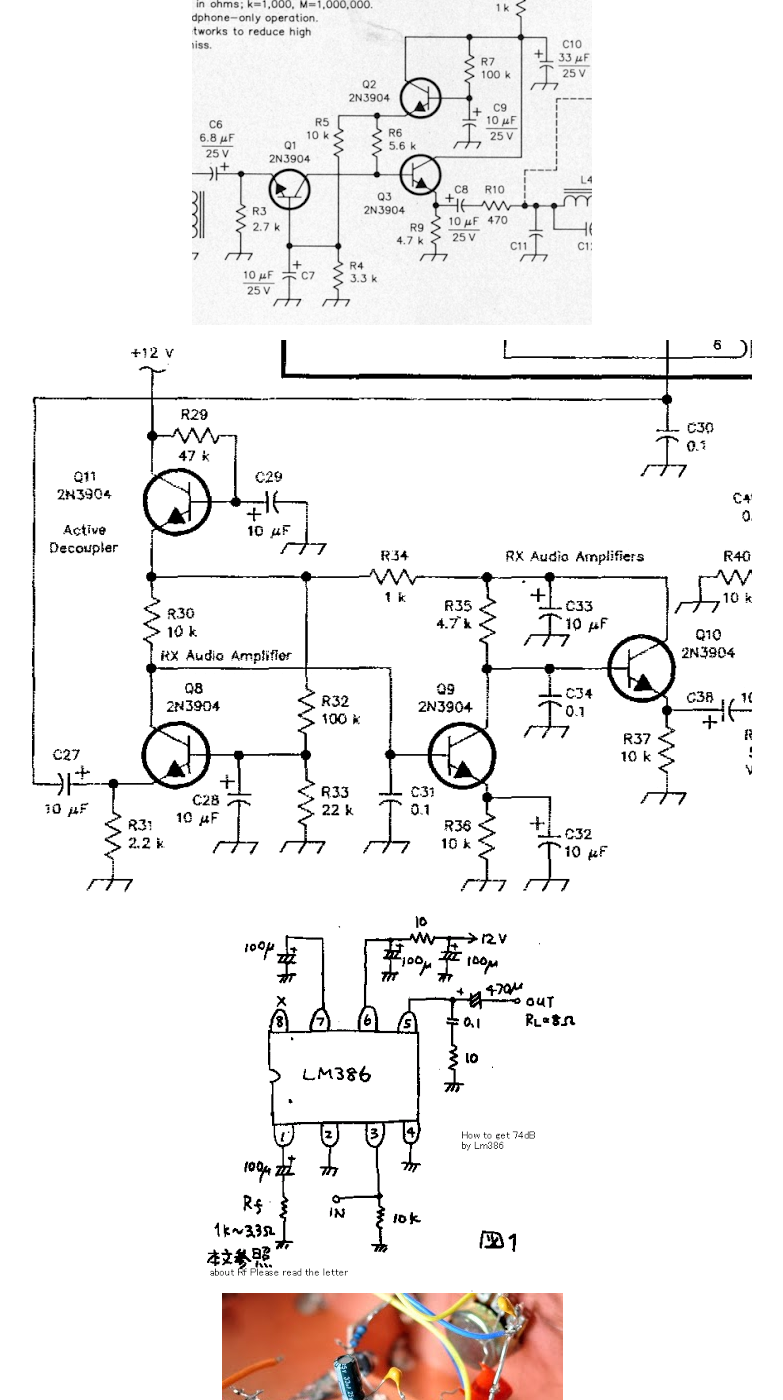
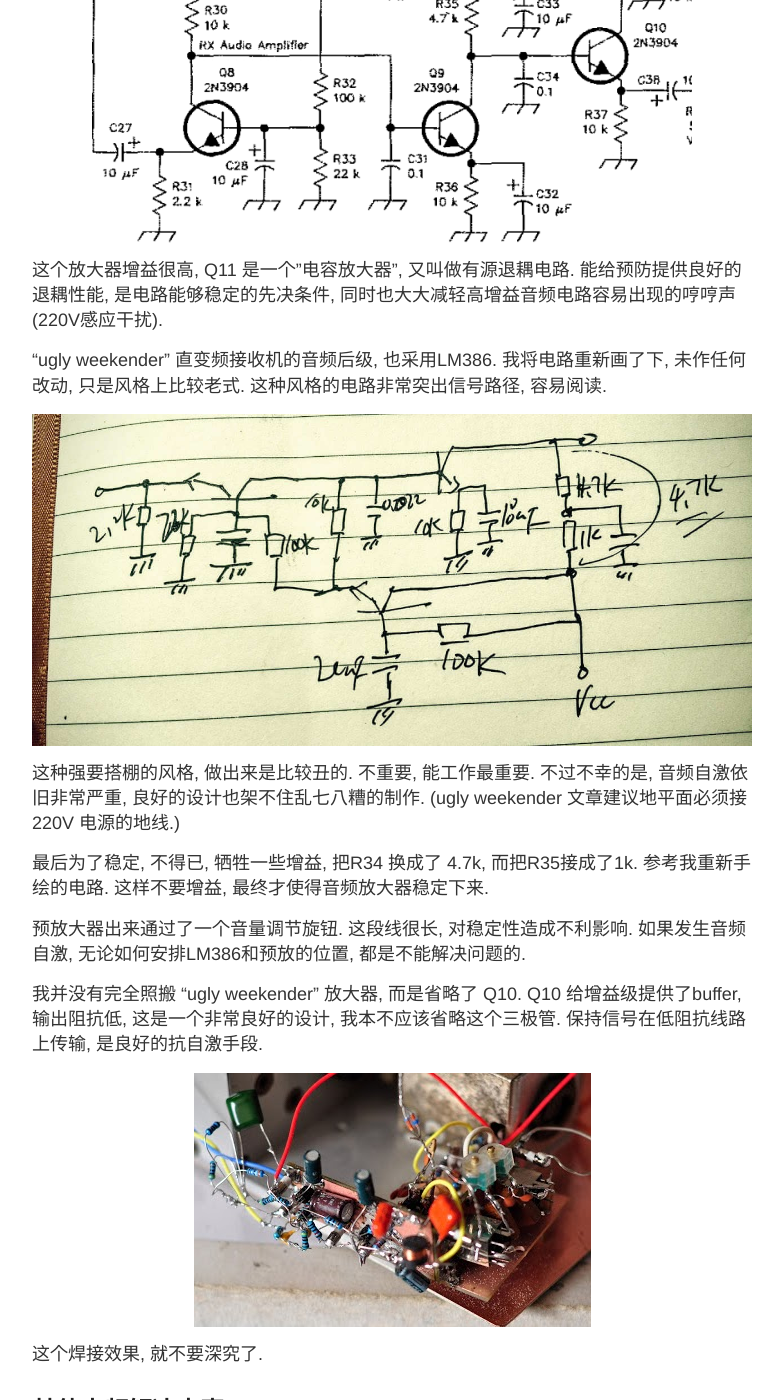
Before and after one commit to bh1rbg/bh1rbg.github.io, a Jekyll site: the page built from _posts/2015-10-02-dc-polyakov.md, in a window 1280 px wide and 1400 px high, scrolled down 4264 px. Shown: the whole window, without its empty margins (248-1031 px from the left). Built offline with Jekyll 4.4.1, drawn with Linux system fonts in a browser that asks for light colours; some of the changed text lies outside the part shown.

Commit message:
DC polyakov done

```diff
--- a/_posts/2015-10-02-dc-polyakov.md
+++ b/_posts/2015-10-02-dc-polyakov.md
@@ -8,8 +8,9 @@
 
 简化的同时也带来许多挑战, 音频稳定性就是最大的问题. DC接收机多用于 CW, SSB 还算是比较严肃的接收机. 之前也没有做过接收SSB信号的接收机, 一切都很新鲜, 充满挑战.
 
-<img src='{{site.baseurl}}/images\DC-block-digaram.png'  class='center' width="500" />
-<div align='center'> DC接收机框图 </div>
+<div align="center">
+<iframe src="//player.bilibili.com/player.html?bvid=BV1oe411x7Be&page=1" scrolling="no" border="0" frameborder="no" framespacing="0" allowfullscreen="true"> </iframe> </div>
+<div align="center"> DC 接收机 SSB信号效果 </div>
 
 
 ## ARRL Mciro R1 直变频接收机.
@@ -61,38 +62,94 @@
 第一课就是: 得等HAM们吃完饭, 才有人通过 SSB 呼叫. 这不像广播电台,  不会整天都有人在, 有时候传播不好, 也是没有信号的.
 
 
-##  音频增益和稳定性
+## 音频增益和稳定性
 
-<img src='{{site.baseurl}}/images\DC-my-gain-proto.jpg'  class='center' />
+DC接收机最大的挑战就是音频. 整个接收机的增益全靠音频提供. 最初, 仅配备一个 LM386 放大器, 增益为 40 dB 最高增益. 完全dead bug(死虫) 法制作.
+
+|<img src='{{site.baseurl}}/images\DC-LM386-deadbug.jpg' width="400"  class='center' />|<img src='{{site.baseurl}}/images\DC-LM386.jpg' width="400"  class='center' />|
+
+这个增益是完全不够的. 一个DC接收机的建议增益是100 dB. 需要一个音频预放. W7ZOI 是美国大学教授, 他曾经推出过一个接收机叫做 "ugly weekender" 的直变频接收机, 其中的音频预放大器是良好的选择. 也曾经尝试过增加一个单管的音频放大器, 但是增益不足, 而且容易自激. 不得已, 转而寻求设计良好的放大器.
+
+
+<img src='{{site.baseurl}}/images\DC-gain-boost.png' width="600" class='center' />
+
+这个放大器增益很高, Q11 是一个"电容放大器", 又叫做有源退耦电路. 能给预防提供良好的退耦性能, 是电路能够稳定的先决条件, 同时也大大减轻高增益音频电路容易出现的哼哼声(220V感应干扰).
+
+ "ugly weekender" 直变频接收机的音频后级, 也采用LM386.  我将电路重新画了下, 未作任何改动, 只是风格上比较老式. 这种风格的电路非常突出信号路径, 容易阅读.
+
 <img src='{{site.baseurl}}/images\DC-my-gain.jpg'  class='center' />
 
 
+这种强要搭棚的风格, 做出来是比较丑的. 不重要, 能工作最重要.  不过不幸的是, 音频自激依旧非常严重, 良好的设计也架不住乱七八糟的制作. (ugly weekender 文章建议地平面必须接220V 电源的地线.)
+
+最后为了稳定, 不得已, 牺牲一些增益, 把R34 换成了 4.7k, 而把R35接成了1k. 参考我重新手绘的电路. 这样不要增益, 最终才使得音频放大器稳定下来.
+
+预放大器出来通过了一个音量调节旋钮. 这段线很长, 对稳定性造成不利影响. 如果发生音频自激, 无论如何安排LM386和预放的位置, 都是不能解决问题的.
+
+我并没有完全照搬 "ugly weekender" 放大器, 而是省略了 Q10. Q10 给增益级提供了buffer, 输出阻抗低, 这是一个非常良好的设计, 我本不应该省略这个三极管. 保持信号在低阻抗线路上传输, 是良好的抗自激手段.
+
+<img src='{{site.baseurl}}/images\DC-my-gain-proto.jpg'  class='center' />
+
+这个焊接效果, 就不要深究了.
+
+## 其他音频解决方案
+
+另外一个音频与放大器的电路也很有潜力.  同样采用了有源退耦电路, 输入输出都是低阻抗设计.
+
 <img src='{{site.baseurl}}/images\DC-gain-boost-intrest.png'  class='center' />
 
-<img src='{{site.baseurl}}/images\DC-gain-boost.png'  class='center' />
+如果, 不想采用预放, 能不能解决增益问题? 还针是有条路, 不过LM386名声并不好, 据说噪音很大, 如果再配置成 70 dB 的超高增益, 不知道是个什么壮观景象.
+
+这个70dB 增益的 LM386 电路是 日本 HAM JF10ZL 介绍的. 可惜的是, 最近他的主页不再能访问.
+
 <img src='{{site.baseurl}}/images\DC-LM386-70db.gif'  class='center' />
-<img src='{{site.baseurl}}/images\DC-LM386-deadbug.jpg'  class='center' />
 
-<img src='{{site.baseurl}}/images\DC-LM386.jpg'  class='center' />
+电路中 Rf控制增益, 取 3.3 欧姆时, 增益可达 74 dB.
+
+| Rf (ohm) | gain db |
+|3.3 | 74|
+|10	 | 70 |
+|33	 | 54 |
+|105 |	44|
+|820 |	34|
+
 
 ## LO 稳定性
 
+音频稳定下来, 就可以守听 SSB/CW 通讯了. 不过, 很快, 就能发现另一个问题: 本振的稳定性不够. 听一会儿声音就变调, 甚至完全不能辨识.
+
 <img src='{{site.baseurl}}/images\DC-LO-v1.jpg'  class='center' />
 
+本振电路电路是常见的电容三点式振荡器, 采用中周作为谐振线圈.  折腾这个振荡器很久, 也没有完全满意. 不过收获是很多的. 长话短说.
+
+* 首先就是选材, 电容式重中之重, 请不要使用低于1毛钱的任何电容. 可以用老云母电容, NP0, C0G 瓷片电容.
+* 如果振荡器的频率, 不能稳定在 HZ 级别 几十秒, 或者根本就是每秒跳几百, 几千Hz, 那绝对是电容用错了.
+* 必须屏蔽, 装入金属壳子内部. 这可以极大的提高温度稳定性. 短期稳定性也大大提高.
+
 <img src='{{site.baseurl}}/images\DC-LO-mica.jpg'  class='center' />
+<div align="center"> 左边云母和右边的聚苯乙烯都很好, 中间的电容请不要用在震荡器中 </div>
+
+|<img src='{{site.baseurl}}/images\DC-mica-teardown-1.jpg' width="400" class='center' />|<img src='{{site.baseurl}}/images\DC-mica-teardown.jpg'  class='center' width="400"/>|
+
+<div align="center"> 趁机解剖一个云母电容, 内部是镀银薄膜和云母片 </div>
+
+更换良好的电容后, 装入金属外壳, 稳定性就基本上能保持几十分钟, 期间不需要再调整频率了.  尝试用 N750的瓷片电容去抵消中周和三极管的温度系数, 最终结果如下, 效果并不是特别明显, 绝不如屏蔽来的重要和直接. 温度补偿需要极大的耐心, 仔细测量, 费时, 并不容易得到良好效果.
+
 <img src='{{site.baseurl}}/images\DC-LO-temp-chart1.jpg'  class='center' />
-
-
-
-|<img src='{{site.baseurl}}/images\DC-mica-teardown-1.jpg' class='center' />|<img src='{{site.baseurl}}/images\DC-mica-teardown.jpg'  class='center' />|
+<div align="center"> 波动幅度 200 Hz, 挺大的幅度, 对收听有很大影响 </div>
 
 
 ## 电路总结
 
+最后, 把整个电路图贴出.
+
 <img src='{{site.baseurl}}/images\DC-block-digaram.png'  width="500"  class='center' />
+<div align="center"> 框图 </div>
+
 <img src='{{site.baseurl}}/images\DC-front-end.png'  class='center' />
+<div align="center"> 前端 </div>
 <img src='{{site.baseurl}}/images\DC-gain-boost-v2.jpg'  width="600" class='center' />
+<div align="center"> 音频预放 </div>
+
 <img src='{{site.baseurl}}/images\DC-LM386-mysch.jpg'  class='center'  width="500"/>
-
-
-<iframe src="//player.bilibili.com/player.html?bvid=BV1oe411x7Be&page=1" scrolling="no" border="0" frameborder="no" framespacing="0" allowfullscreen="true"> </iframe>
+<div align="center"> LM386 功放 </div>
```
